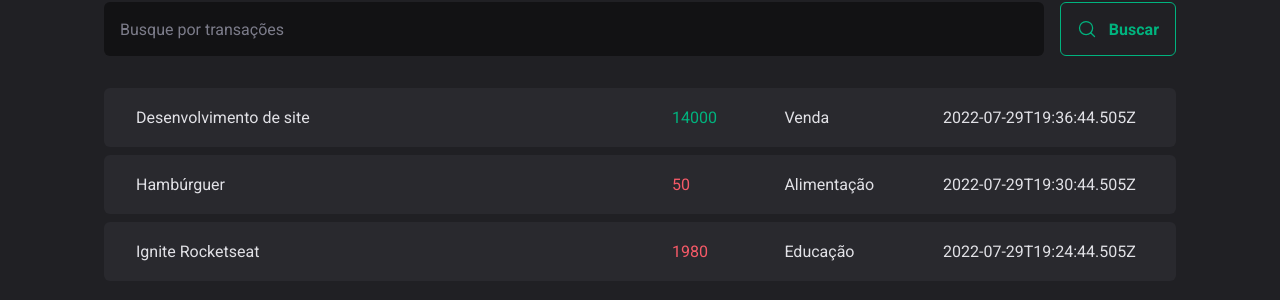
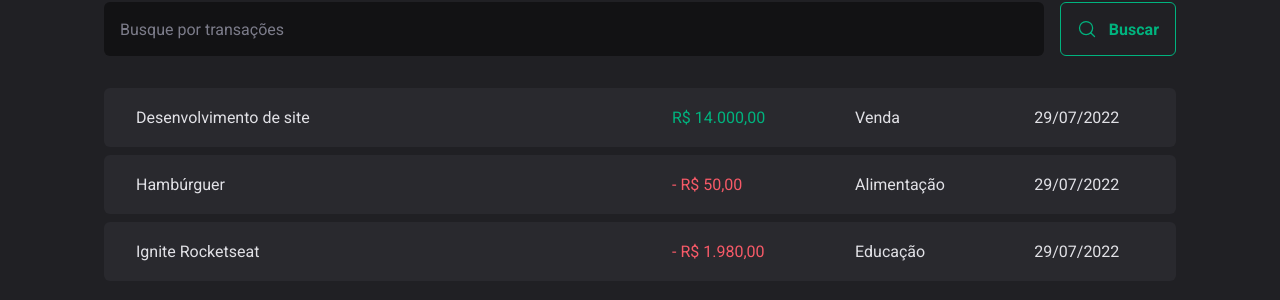
Before and after one commit to walacefex/dt-money, a React (Vite) app: page / in a window 1280 px wide. Shown: the part 342-642 px from the top of the page. Built offline with nearby package versions, Linux system fonts and the light colour scheme; data requests are answered from the project's data file.

Commit message:
feat: using dateformatter and priceformatter to fixed number

```diff
--- a/src/pages/Transactions/index.tsx
+++ b/src/pages/Transactions/index.tsx
@@ -3,6 +3,7 @@
 import { SearchForm } from "../../components/SearchForm";
 import { Summary } from "../../components/Summary";
 import { TransactionsContext } from '../../contexts/TransactionsContext';
+import { dateFormatter, priceFormatter } from "../../utils/formatter";
 import { PriceHighlight, TransactionsContainer, TransactionsTable } from "./styles";
 
 
@@ -25,11 +26,12 @@
                   <td width="50%">{transaction.description}</td>
                   <td>
                     <PriceHighlight variant={transaction.type}>
-                      {transaction.price}
+                      {transaction.type === 'outcome' && '- '}
+                      {priceFormatter.format(transaction.price)}
                     </PriceHighlight>
                   </td>
                   <td>{transaction.category}</td>
-                  <td>{transaction.createdAt}</td>
+                  <td>{dateFormatter.format(new Date(transaction.createdAt))}</td>
                 </tr>
               )
             })}
```
